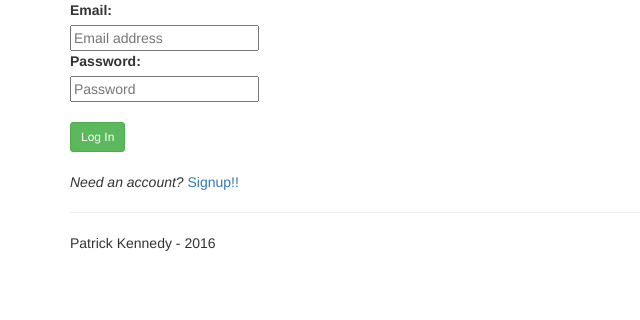
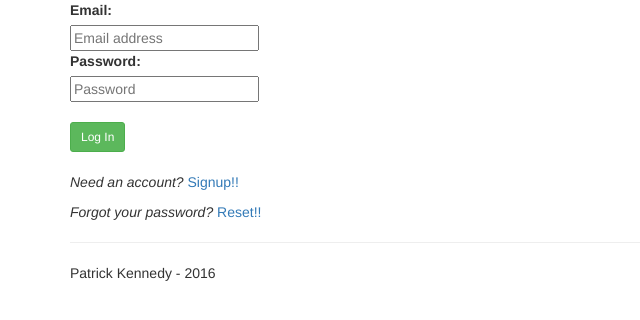
Before and after one commit to PatrickVienne/Docker-Flask-nginx, a Flask app: page /login in a window 1280 px wide. Shown: the part 173-493 px from the top of the page, without its empty margins (0-640 px from the left). Run offline with Flask 2, Linux system fonts and the light colour scheme; some libraries are stand-ins or nearby versions.

Commit message:
Initial updates for adding password reset

```diff
--- a/db_create.py
+++ b/db_create.py
@@ -29,3 +29,5 @@ db.session.add(user3)
 
 # commit the changes for the recipes
 db.session.commit()
+
+user1.is_correct_password('password1234')
--- a/project/templates/login.html
+++ b/project/templates/login.html
@@ -17,6 +17,7 @@
   </form>
   <br>
   <p><em>Need an account? </em><a href="/register">Signup!!</a></p>
+  <p><em>Forgot your password? </em><a href="/reset">Reset!!</a></p>
 </div>
 
 {% endblock %}
--- a/project/users/forms.py
+++ b/project/users/forms.py
@@ -15,3 +15,11 @@ class RegisterForm(Form):
 class LoginForm(Form):
     email = StringField('Email', validators=[DataRequired(), Email(), Length(min=6, max=40)])
     password = PasswordField('Password', validators=[DataRequired()])
+
+
+class EmailForm(Form):
+    email = StringField('Email', validators=[DataRequired(), Email(), Length(min=6, max=40)])
+
+
+class PasswordForm(Form):
+    password = PasswordField('Password', validators=[DataRequired()])
--- a/project/users/views.py
+++ b/project/users/views.py
@@ -13,7 +13,7 @@ from threading import Thread
 from itsdangerous import URLSafeTimedSerializer
 from datetime import datetime
 
-from .forms import RegisterForm, LoginForm
+from .forms import RegisterForm, LoginForm, EmailForm, PasswordForm
 from project import db, mail, app
 from project.models import User
 
@@ -63,6 +63,21 @@ def send_confirmation_email(user_email):
         confirm_url=confirm_url)
 
     send_email('Confirm Your Email Address', [user_email], html)
+
+
+def send_password_reset_email(user_email):
+    password_reset_serializer = URLSafeTimedSerializer(app.config['SECRET_KEY'])
+
+    password_reset_url = url_for(
+        'users.reset_with_token',
+        token = password_reset_serializer.dumps(user_email, salt='password-reset-salt'),
+        _external=True)
+
+    html = render_template(
+        'email_password_reset.html',
+        password_reset_url=password_reset_url)
+
+    send_email('Password Reset Requested', [user_email], html)
 
 
 ################
@@ -140,3 +155,50 @@ def confirm_email(token):
         flash('Thank you for confirming your email address!', 'success')
 
     return redirect(url_for('recipes.index'))
+
+
+@users_blueprint.route('/reset', methods=["GET", "POST"])
+def reset():
+    form = EmailForm()
+    if form.validate_on_submit():
+        try:
+            user = User.query.filter_by(email=form.email.data).first_or_404()
+        except:
+            flash('Invalid email address!', 'error')
+            return render_template('password_reset_email.html', form=form)
+
+        if user.email_confirmed:
+            send_password_reset_email(user.email)
+            flash('Please check your email for a password reset link.', 'success')
+        else:
+            flash('Your email address must be confirmed before attempting a password reset.', 'error')
+        return redirect(url_for('users.login'))
+
+    return render_template('password_reset_email.html', form=form)
+
+
+@users_blueprint.route('/reset/<token>', methods=["GET", "POST"])
+def reset_with_token(token):
+    try:
+        password_reset_serializer = URLSafeTimedSerializer(app.config['SECRET_KEY'])
+        email = password_reset_serializer.loads(token, salt='password-reset-salt', max_age=3600)
+    except:
+        flash('The password reset link is invalid or has expired.', 'error')
+        return redirect(url_for('users.login'))
+
+    form = PasswordForm()
+
+    if form.validate_on_submit():
+        try:
+            user = User.query.filter_by(email=email).first_or_404()
+        except:
+            flash('Invalid email address!', 'error')
+            return redirect(url_for('users.login'))
+
+        user.password = form.password.data
+        db.session.add(user)
+        db.session.commit()
+        flash('Your password has been updated!', 'success')
+        return redirect(url_for('users.login'))
+
+    return render_template('reset_password_with_token.html', form=form, token=token)
```
Also changed, not shown: project/models.py (+9 -1 lines), project/templates/404.html (added, +11 -0 lines), project/templates/email_password_reset.html (added, +13 -0 lines), project/templates/password_reset_email.html (added, +19 -0 lines), project/templates/reset_password_with_token.html (added, +19 -0 lines), project/users/exceptions.py (added, +7 -0 lines).
